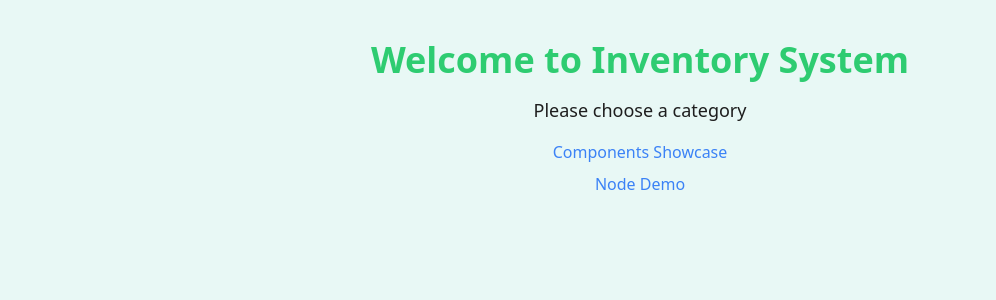
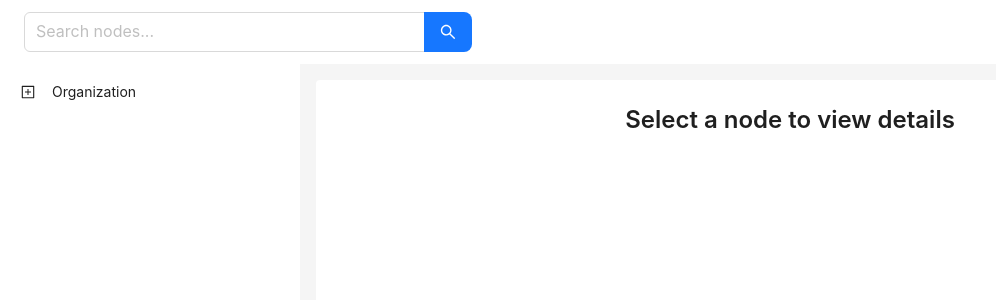
Before and after one commit to CorbinIvon/2024fa-csci-36-inventory-system, a Next.js app in the folder apps/frontend/inventory-system-frontend/: page / in a window 1280 px wide. Shown: the top 300 px of the page, without its empty margins (0-996 px from the left). Built offline with nearby package versions, Linux system fonts and the light colour scheme.

Commit message:
Adds a new landing page for the inventory frontend

```diff
--- a/apps/frontend/inventory-system-frontend/src/app/page.tsx
+++ b/apps/frontend/inventory-system-frontend/src/app/page.tsx
@@ -1,22 +1,100 @@
+// app/page.tsx
+'use client'
+import { useState } from 'react'
+import { Layout, Tree, Input, Card, Descriptions, Tag, Typography } from 'antd'
+import { SearchOutlined } from '@ant-design/icons'
+import { createDummyNodes } from './data/dummy-data'
+import type { DataNode } from 'antd/es/tree'
+import NodeData from '@repo/node-api/src/nodeData'
+
+const { Header, Sider, Content } = Layout
+const { Search } = Input
+const { Title } = Typography
+
+const convertToTreeData = (node: NodeData): DataNode => ({
+  key: node.id,
+  title: node.name || 'Unnamed',
+  children: node.getChildren().map(convertToTreeData),
+})
+
 export default function Home() {
+  const [nodes] = useState(() => createDummyNodes())
+  const [selectedNode, setSelectedNode] = useState<NodeData | null>(null)
+  const [, setSearchText] = useState('')
+
+  const treeData = nodes.map(convertToTreeData)
+
   return (
-    <>
-      <div className="">
-        <h1 className="text-4xl font-bold text-center mt-10">Welcome to Inventory System</h1>
-        <p className="text-lg text-center mt-4">Please choose a category</p>
-        <ul className="flex flex-col items-center mt-4 space-y-2">
-          <li>
-            <a href="/components" className="text-blue-500 hover:underline">
-              Components Showcase
-            </a>
-          </li>
-          <li>
-            <a href="/node-demo" className="text-blue-500 hover:underline">
-              Node Demo
-            </a>
-          </li>
-        </ul>
-      </div>
-    </>
+    <Layout className="min-h-screen">
+      <Header className="bg-white px-6 flex items-center">
+        <Search
+          placeholder="Search nodes..."
+          allowClear
+          enterButton={<SearchOutlined />}
+          size="large"
+          className="max-w-md"
+          onChange={(e) => setSearchText(e.target.value)}
+        />
+      </Header>
+
+      <Layout>
+        <Sider width={300} className="bg-white p-4">
+          <Tree
+            treeData={treeData}
+            onSelect={(_, { node }) => {
+              const found = nodes[0]?.findNodeByName(node.title as string) || null
+              setSelectedNode(found)
+            }}
+            showLine
+            showIcon
+          />
+        </Sider>
+
+        <Content className="p-6 bg-white m-4 rounded">
+          {selectedNode ? (
+            <>
+              <Card title={selectedNode.name || 'Unnamed Node'}>
+                <Descriptions bordered>
+                  <Descriptions.Item label="ID">{selectedNode.id}</Descriptions.Item>
+                  <Descriptions.Item label="Quantity">{selectedNode.quantity}</Descriptions.Item>
+                  <Descriptions.Item label="Created">{selectedNode.createdAt.toLocaleDateString()}</Descriptions.Item>
+                  <Descriptions.Item label="Tags">
+                    {selectedNode.tags.map((tag) => (
+                      <Tag key={tag}>{tag}</Tag>
+                    ))}
+                  </Descriptions.Item>
+                </Descriptions>
+              </Card>
+
+              <Title level={4} className="mt-6 mb-4">
+                Child Nodes
+              </Title>
+              <div className="grid grid-cols-1 md:grid-cols-2 lg:grid-cols-3 gap-4">
+                {selectedNode.getChildren().map((child) => (
+                  <Card
+                    key={child.id}
+                    title={child.name}
+                    extra={<Tag color="blue">{child.quantity}</Tag>}
+                    hoverable
+                    onClick={() => setSelectedNode(child)}
+                  >
+                    <p>{child.description}</p>
+                    <div className="mt-2">
+                      {child.tags.map((tag) => (
+                        <Tag key={tag}>{tag}</Tag>
+                      ))}
+                    </div>
+                  </Card>
+                ))}
+              </div>
+            </>
+          ) : (
+            <div className="text-center text-gray-500">
+              <Title level={3}>Select a node to view details</Title>
+            </div>
+          )}
+        </Content>
+      </Layout>
+    </Layout>
   )
 }
```
